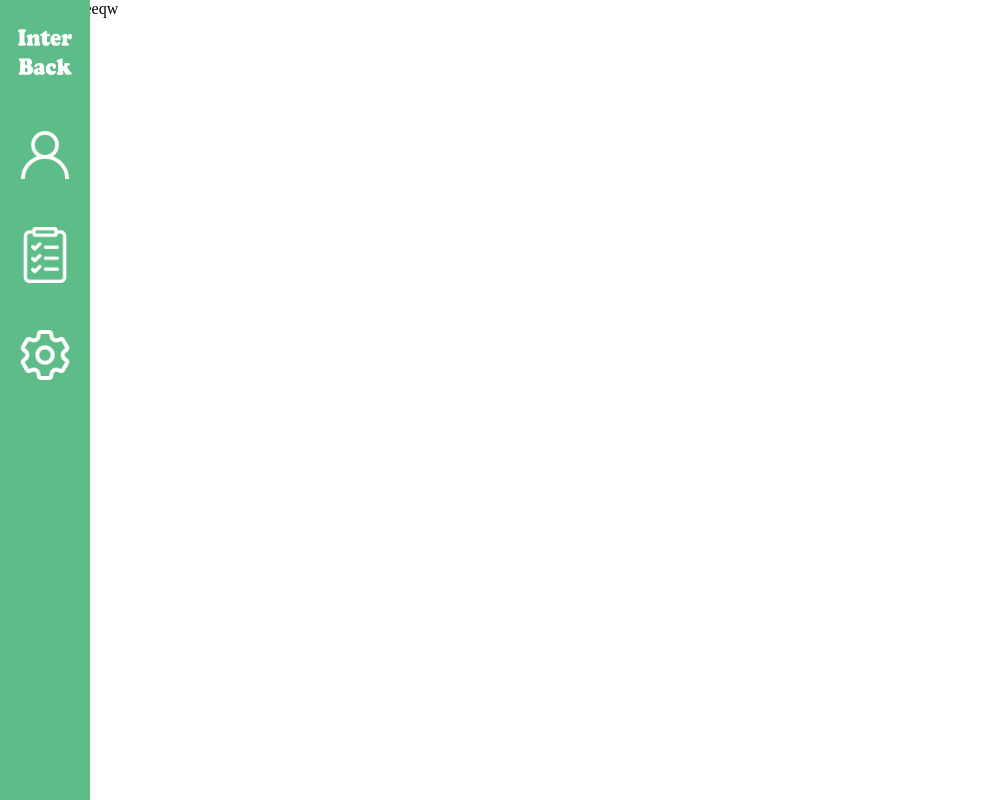
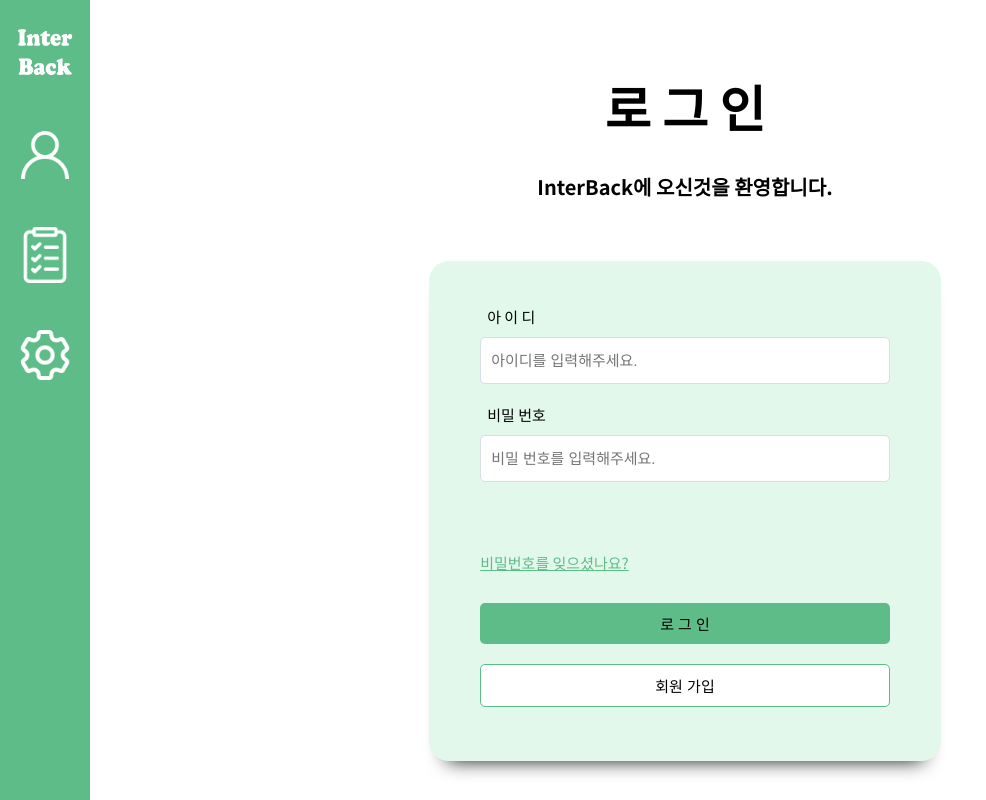
Before and after one commit to JeongSangByuk/InterBack_FE, a Vue app in the folder vue_test/: page /login in a window 1280 px wide. Shown: the whole page, without its empty margins (0-986 px from the left). Built offline with nearby package versions, Linux system fonts and the light colour scheme.

Commit message:
[ADD] login page

```diff
--- a/vue_test/src/assets/scss/2_pages/main_home.scss
+++ b/vue_test/src/assets/scss/2_pages/main_home.scss
@@ -1,7 +1,7 @@
-@import './../common.scss';
+@import "./../common.scss";
 
-.container{
-    font-family: 'Noto Sans KR', sans-serif;
+.container {
+  font-family: "Noto Sans KR", sans-serif;
   display: flex;
   flex-direction: column;
   width: 100%;
@@ -14,12 +14,12 @@
   font-size: 40px;
   margin: 60px 0 0 100px;
 
-    &__title1{
+  &__title1 {
     font-size: 26px;
     margin-bottom: 20px;
   }
 
-    &__title3{
+  &__title3 {
     display: flex;
     flex-direction: row;
 
@@ -29,7 +29,7 @@
   }
 }
 
-.contents{
+.contents {
   width: 100%;
   height: 100%;
 
@@ -49,7 +49,6 @@
 }
 
 .room-box {
-
   &:hover {
     transform: scale(1.08);
     cursor: pointer;
@@ -71,23 +70,23 @@
   justify-content: center;
   align-items: center;
   background-color: $color-main-sub;
-    box-shadow: 0px 17px 20px -18px rgba(0, 0, 0, 1);
+  box-shadow: $shadow-default;
   transition: all 0.2s linear;
 
-    &__title{
+  &__title {
     font-size: 28px;
     font-weight: $font-bold;
     color: $color-main;
-        margin:40px 0px 15px 0px;
+    margin: 40px 0px 15px 0px;
   }
 
-    &__subtitle{
+  &__subtitle {
     font-size: 15px;
     font-weight: $font-reguler;
     text-align: center;
   }
 
-    &__arrow{
+  &__arrow {
     font-size: 20px;
     font-weight: $font-extra-bold;
     margin-top: 45px;
--- /dev/null
+++ b/vue_test/src/assets/scss/2_pages/user_login.scss
@@ -0,0 +1,118 @@
+@import "./../common.scss";
+
+.container {
+  font-family: "Noto Sans KR", sans-serif;
+  display: flex;
+  flex-direction: column;
+  width: 100%;
+  height: 100%;
+  margin: 0 0px 0 90px;
+  padding: 0 20px 0 20px;
+}
+
+.title {
+  font-weight: $font-bold;
+  font-size: 50px;
+  text-align: center;
+  margin: 70px 0 0 0;
+  height: fit-content;
+}
+
+.sub-title {
+  font-weight: $font-bold;
+  font-size: 20px;
+  text-align: center;
+  margin: 30px 0 0 0;
+  height: fit-content;
+}
+
+.login-container {
+  display: flex;
+  flex-direction: column;
+  // width: 100%;
+  // height: 100%;
+
+  justify-content: center;
+  align-items: center;
+
+  margin: 60px 0 0 0;
+}
+
+.login-box {
+  display: flex;
+  flex-direction: column;
+  justify-content: center;
+  align-items: center;
+
+  width: 40vw;
+  height: 500px;
+  min-width: 500px;
+  background-color: $color-main-sub;
+  box-shadow: $shadow-default;
+  border-radius: 20px;
+
+  &__find-pwd {
+    width: 80%;
+    text-align: start;
+    text-decoration: underline;
+    font-size: 15px;
+    color: $color-main;
+    margin: 50px 0 20px 0;
+    cursor: pointer;
+  }
+
+  &__login-bnt {
+    &:hover {
+      background-color: $color-main-focused;
+    }
+
+    width: 80%;
+    background-color: $color-main;
+    border-radius: 5px;
+    border: none;
+    padding: 10px;
+    margin: 10px 0 10px 0;
+    font-size: 15px;
+    cursor: pointer;
+  }
+
+  &__signup-bnt {
+    &:hover {
+      background-color: $color-main-focused;
+    }
+    width: 80%;
+    background-color: white;
+    border-radius: 5px;
+    border: 1px solid $color-main;
+    padding: 10px;
+    margin: 10px 0 10px 0;
+    font-size: 15px;
+    cursor: pointer;
+  }
+}
+
+.login-form {
+  display: flex;
+  flex-direction: column;
+  justify-content: center;
+  width: 80%;
+
+  &__title {
+    font-size: 15px;
+    margin-left: 7px;
+  }
+
+  &__input {
+    &:focus {
+      outline: none;
+      border: 1px solid $color-main;
+    }
+
+    font-size: 15px;
+    margin: 10px 0 20px 0;
+    padding: 10px;
+    height: 25px;
+    border-radius: 5px;
+    border: 1px solid #d8dde6;
+  }
+}
--- a/vue_test/src/assets/scss/common.scss
+++ b/vue_test/src/assets/scss/common.scss
@@ -1,7 +1,8 @@
-$color-main : #5EBC88;
-$color-main-sub : #e1f8eb;
-$color-main-focused : #069943;
+$color-main: #5ebc88;
+$color-main-sub: #e1f8eb;
+$color-main-focused: #069943;
 
+$shadow-default: 0px 17px 20px -18px rgba(0, 0, 0, 1);
 
 * {
   padding: 0;
@@ -23,7 +24,7 @@ body {
 }
 
 // 웹 폰트
-@import url('https://fonts.googleapis.com/css2?family=Noto+Sans+KR:wght@400;700;900&display=swap');
-$font-reguler : 400;
-$font-bold : 700;
-$font-extra-bold : 900;
+@import url("https://fonts.googleapis.com/css2?family=Noto+Sans+KR:wght@400;700;900&display=swap");
+$font-reguler: 400;
+$font-bold: 700;
+$font-extra-bold: 900;
--- a/vue_test/src/views/2_pages/UserLogin.vue
+++ b/vue_test/src/views/2_pages/UserLogin.vue
@@ -1,14 +1,40 @@
 <template>
-    <div>
-        userLpginqweeqw
+  <div class="container">
+    <div class="title">로 그 인</div>
+    <div class="sub-title">InterBack에 오신것을 환영합니다.</div>
+
+    <div class="login-container">
+      <div class="login-box">
+        <!-- id -->
+        <div class="login-form">
+          <p class="login-form__title">아 이 디</p>
+          <input
+            class="login-form__input"
+            placeholder="아이디를 입력해주세요."
+          />
+        </div>
+
+        <!-- pw -->
+        <div class="login-form">
+          <p class="login-form__title">비밀 번호</p>
+          <input
+            class="login-form__input"
+            placeholder="비밀 번호를 입력해주세요."
+            type="password"
+          />
+        </div>
+        <p class="login-box__find-pwd">비밀번호를 잊으셨나요?</p>
+        <button class="login-box__login-bnt">로 그 인</button>
+        <button class="login-box__signup-bnt">회원 가입</button>
+      </div>
     </div>
+  </div>
 </template>
 
 <script>
-export default {
+export default {};
+</script>
 
-}
-</script>
 <style lang="scss">
-
+@import "./../../assets/scss/2_pages/user_login.scss";
 </style>
```
Lines whose indentation alone changed are shown as unchanged.
